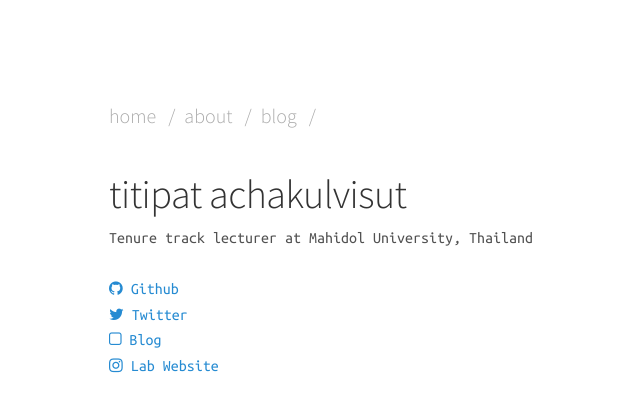
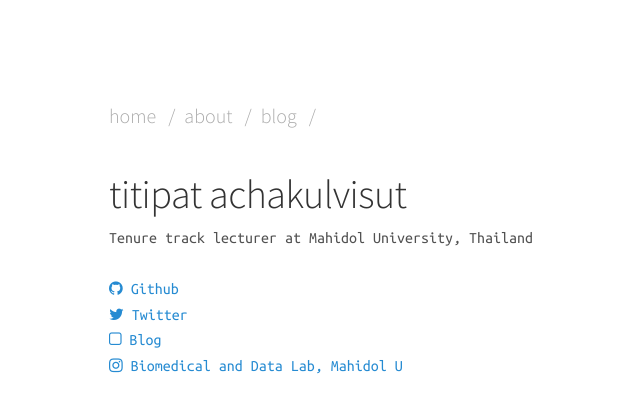
Before and after one commit to titipata/titipata.github.io, a Jekyll site: the page built from index.html, in a window 1280 px wide. Shown: the top 413 px of the page, without its empty margins (171-811 px from the left). Built offline with Jekyll 4.4.1, drawn with Linux system fonts in a browser that asks for light colours; nearby versions of some CDN libraries.

Commit message:
Update lab url

```diff
--- a/index.html
+++ b/index.html
@@ -15,6 +15,6 @@ layout: default
   <a href="https://github.com/titipata"><i class="fa fa-github" aria-hidden="true"></i> Github</a><br>
   <a href="https://twitter.com/titipat_a"><i class="fa fa-twitter" aria-hidden="true"></i> Twitter</a><br>
   <a href="http://tupleblog.github.io/"><i class="fa fa-square-o" aria-hidden="true"></i> Blog</a><br>
-  <a href="http://badlab.vercel.app/"><i class="fa fa-instagram" aria-hidden="true"></i> Lab Website</a>
+  <a href="https://biodatlab.github.io/"><i class="fa fa-instagram" aria-hidden="true"></i> Biomedical and Data Lab, Mahidol U</a>
   </p>
 </header>
```
